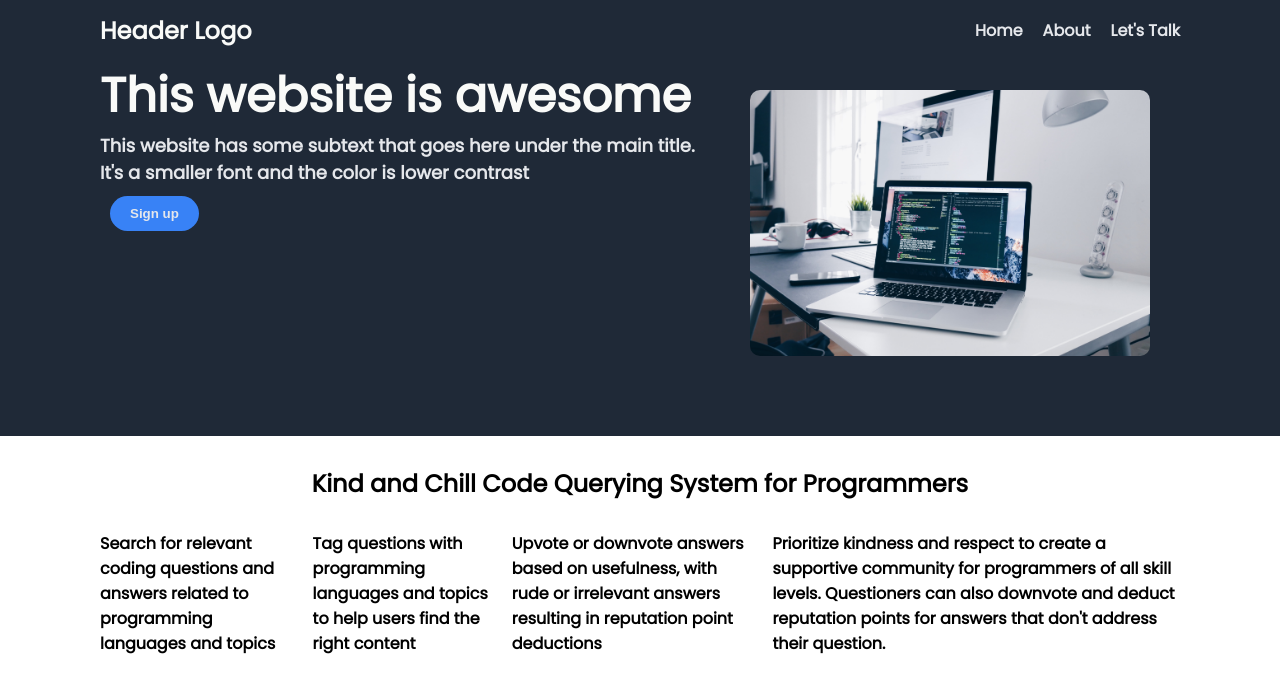
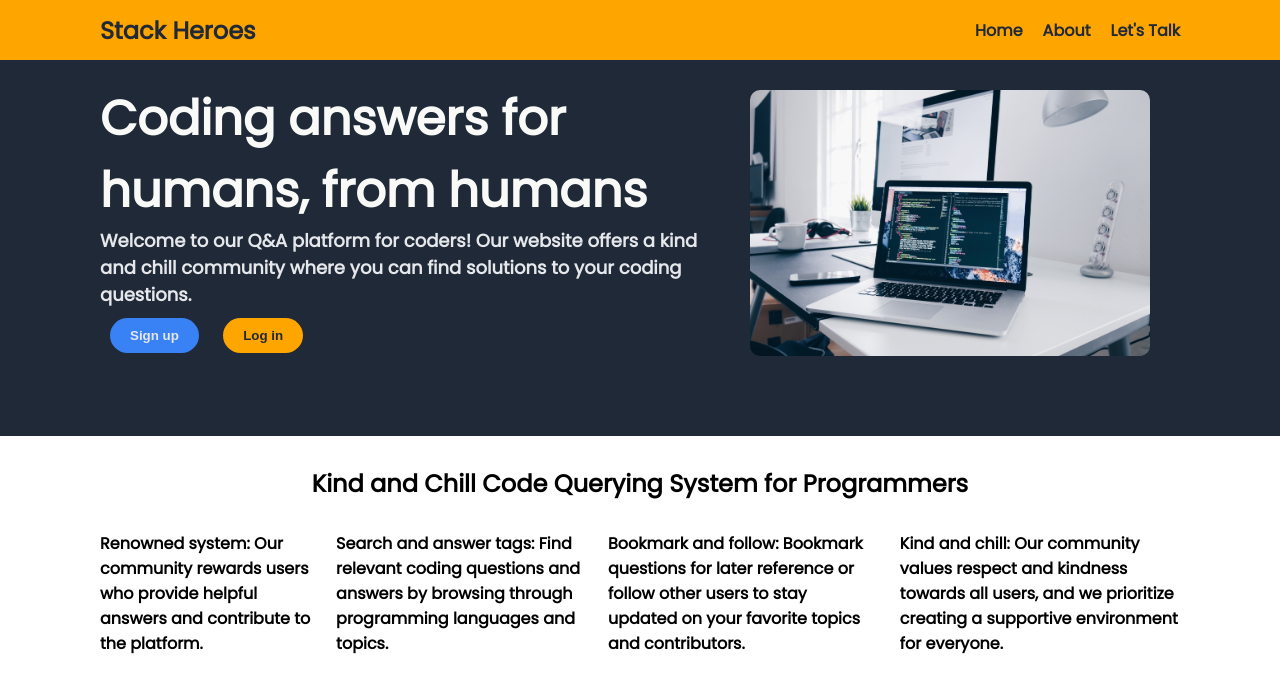
Before and after one commit to paleGoblin88/landing-page, a plain HTML site: page index.html in a window 1280 px wide. Drawn offline with Linux system fonts and the light colour scheme.

Commit message:
Update header logo and navbar

```diff
--- a/index.html
+++ b/index.html
@@ -4,13 +4,13 @@
     <meta charset="UTF-8" />
     <meta http-equiv="X-UA-Compatible" content="IE=edge" />
     <meta name="viewport" content="width=device-width, initial-scale=1.0" />
-    <title>Landing Page</title>
+    <title>Stack Heroes</title>
     <link rel="stylesheet" href="style.css" />
   </head>
   <body>
     <nav>
       <div class="container">
-        <div class="logo">Header Logo</div>
+        <div class="logo">Stack Heroes</div>
         <div class="navlink">
           <ul>
             <li><a href="">Home</a></li>
@@ -23,12 +23,14 @@
     <header>
       <div class="container">
         <div class="hero">
-          <h1>This website is awesome</h1>
+          <h1>Coding answers for humans, from humans</h1>
           <h2>
-            This website has some subtext that goes here under the main title.
-            It's a smaller font and the color is lower contrast
+            Welcome to our Q&A platform for coders! Our website offers a kind
+            and chill community where you can find solutions to your coding
+            questions.
           </h2>
-          <button><a href="">Sign up</a></button>
+          <button class="sign-up"><a href="">Sign up</a></button>
+          <button class="log-in"><a href="">Log in</a></button>
         </div>
         <img src="src/place-holder_image.jpg" alt="laptop and desktop" />
       </div>
@@ -38,22 +40,22 @@
       <div class="container">
         <ul class="key-feature">
           <li>
-            Search for relevant coding questions and answers related to
-            programming languages and topics
+            Renowned system: Our community rewards users who provide helpful
+            answers and contribute to the platform.
           </li>
           <li>
-            Tag questions with programming languages and topics to help users
-            find the right content
+            Search and answer tags: Find relevant coding questions and answers
+            by browsing through programming languages and topics.
           </li>
           <li>
-            Upvote or downvote answers based on usefulness, with rude or
-            irrelevant answers resulting in reputation point deductions
+            Bookmark and follow: Bookmark questions for later reference or
+            follow other users to stay updated on your favorite topics and
+            contributors.
           </li>
           <li>
-            Prioritize kindness and respect to create a supportive community for
-            programmers of all skill levels. Questioners can also downvote and
-            deduct reputation points for answers that don't address their
-            question.
+            Kind and chill: Our community values respect and kindness towards
+            all users, and we prioritize creating a supportive environment for
+            everyone.
           </li>
         </ul>
       </div>
--- a/style.css
+++ b/style.css
@@ -12,8 +12,8 @@ body {
 }
 
 nav {
-  background-color: #1f2937;
-  color: white;
+  background-color: orange;
+  color: #f9faf8;
   height: 60px;
 }
 
@@ -29,9 +29,9 @@ nav .container {
 }
 
 .logo {
-  font-weight: bold;
-  font-size: 24px;
-  color: #f9faf8;
+  font-weight: bolder;
+  font-size: x-large;
+  color: #1f2937;
 }
 
 ul {
@@ -46,7 +46,7 @@ ul li {
 
 li a {
   text-decoration: none;
-  color: #e5e7eb;
+  color: #1f2937;
 }
 
 header {
@@ -58,6 +58,8 @@ header {
 
 header .container {
   display: flex;
+  justify-content: center;
+  align-items: center;
 }
 
 .hero h1 {
@@ -79,6 +81,14 @@ button {
   margin: 10px;
 }
 
+.log-in {
+  background-color: orange;
+}
+
+.log-in a {
+  color: #1f2937;
+}
+
 button a {
   color: #e5e7eb;
   text-decoration: none;
@@ -88,6 +98,7 @@ button a {
 img {
   margin: 30px;
   max-width: 400px;
+  max-height: 400px;
   border-radius: 10px;
 }
 
```
